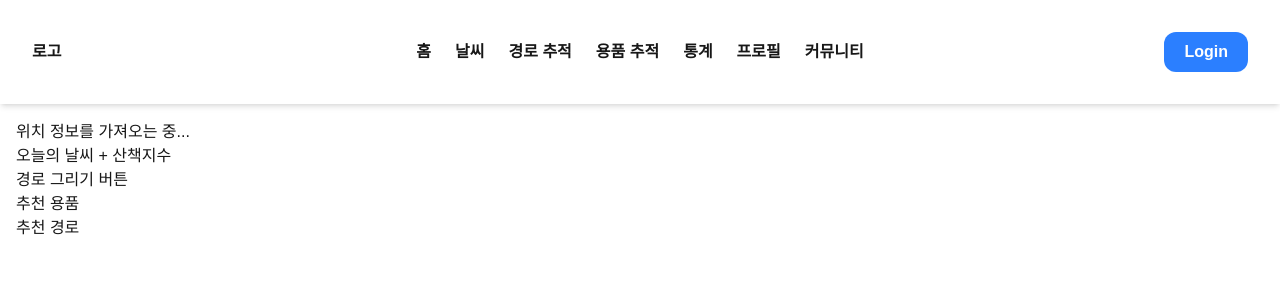
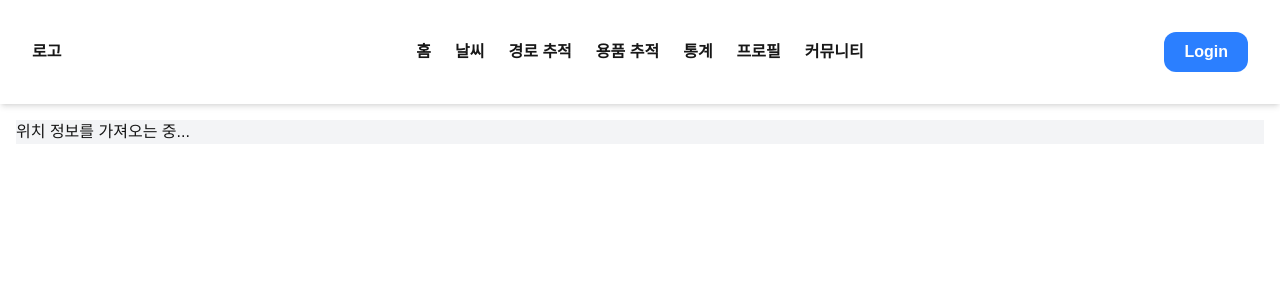
Before and after one commit to JuHyeong424/dog-walking, a Next.js app: page /weather in a window 1280 px wide. Shown: the top 300 px of the page. Built offline with nearby package versions, Linux system fonts and the light colour scheme; no server answers.

Commit message:
style: bg

```diff
--- a/src/app/weather/page.tsx
+++ b/src/app/weather/page.tsx
@@ -2,12 +2,8 @@ import WeatherComponent from "@/app/weather/components/WeatherComponent";
 
 export default function WeatherPage() {
   return (
-    <div>
+    <div className="bg-gray-100">
       <WeatherComponent />
-      <div>오늘의 날씨 + 산책지수</div>
-      <div>경로 그리기 버튼</div>
-      <div>추천 용품</div>
-      <div>추천 경로</div>
     </div>
   )
 }
```
